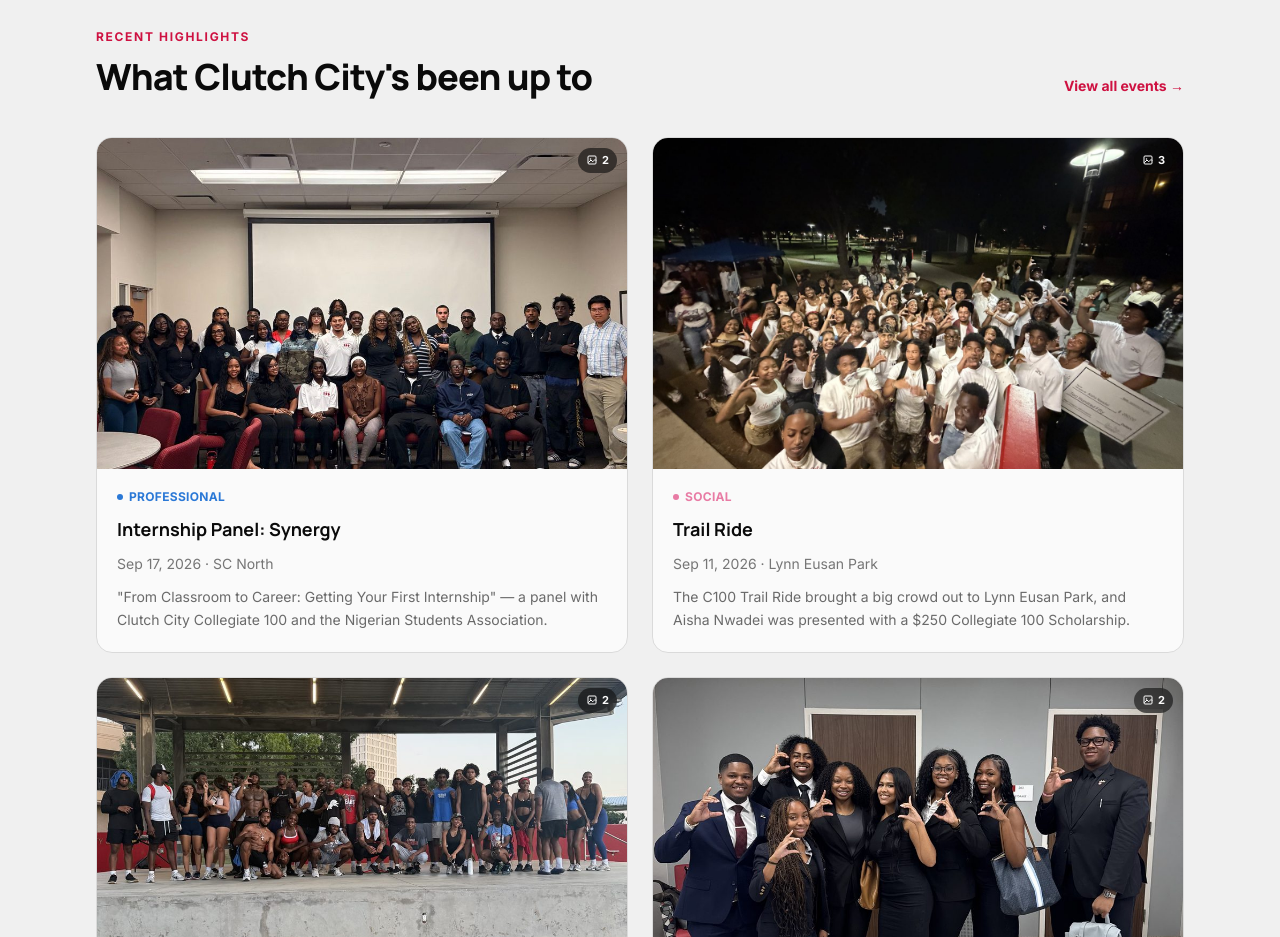
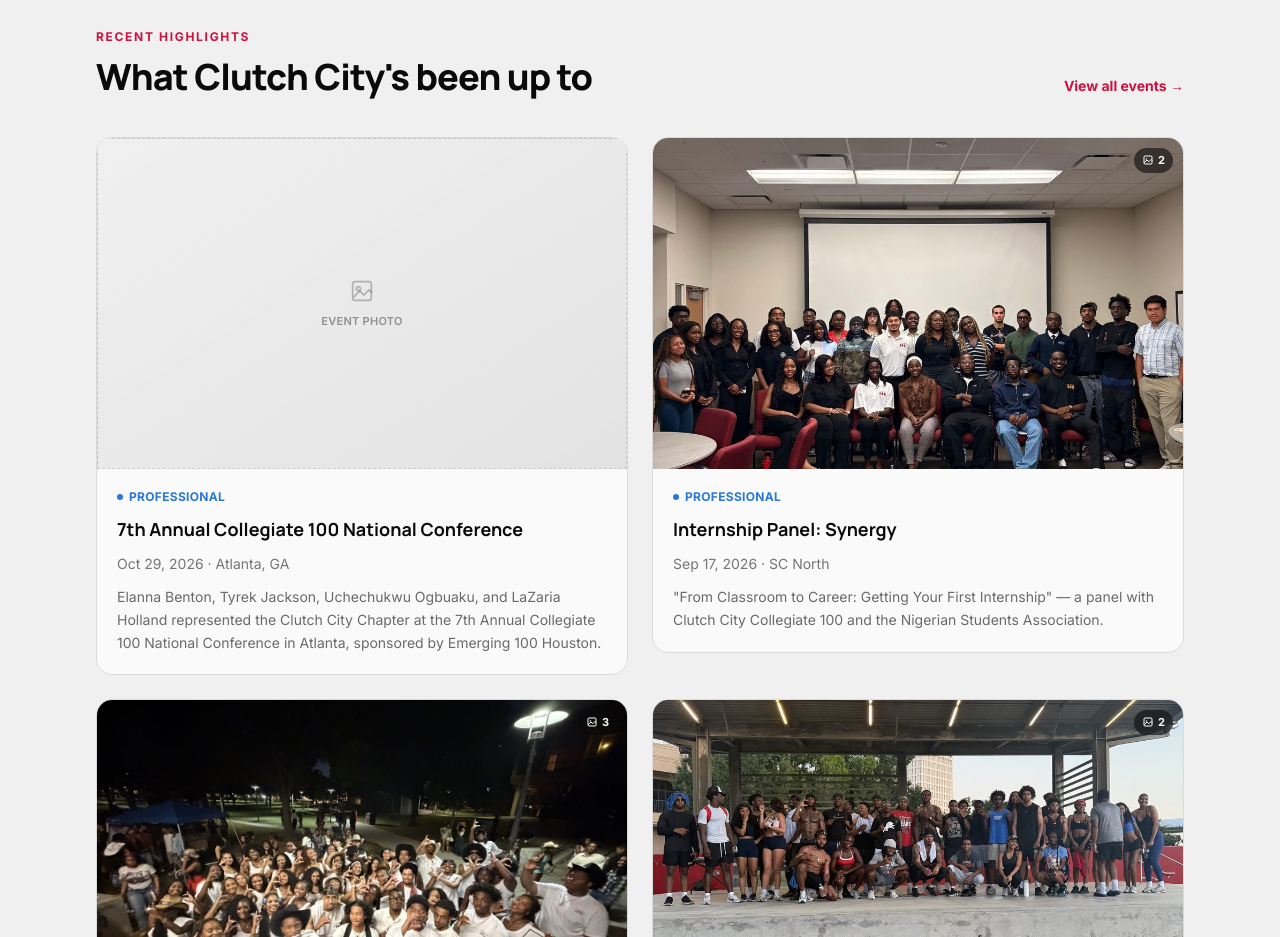
Before and after one commit to Thenathanb/UH-C100, a React (Vite) app: page / in a window 1280 px wide. Shown: the part 2360-3297 px from the top of the page. Built offline with nearby package versions, Linux system fonts and the light colour scheme.

Commit message:
Add 7th Annual C100 National Conference recap

```diff
--- a/src/data/events.js
+++ b/src/data/events.js
@@ -6,6 +6,23 @@
 
 export const events = [
   // --- Past events (real recaps) ---
+  {
+    id: "c100-national-conference-atlanta-2026",
+    title: "7th Annual Collegiate 100 National Conference",
+    date: "2026-10-29",
+    time: "Oct 29 - Nov 1",
+    location: "Atlanta, GA",
+    category: "professional",
+    status: "past",
+    summary:
+      "Elanna Benton, Tyrek Jackson, Uchechukwu Ogbuaku, and LaZaria Holland represented the Clutch City Chapter at the 7th Annual Collegiate 100 National Conference in Atlanta, sponsored by Emerging 100 Houston.",
+    body: [
+      "From October 29 to November 1, Collegiate 100 at University of Houston traveled to Atlanta, Georgia for the 7th Annual Collegiate 100 National Conference, joining chapters from across Texas and the country.",
+      "Elanna Benton, Tyrek Jackson, Uchechukwu Ogbuaku, and LaZaria Holland represented our chapter in sessions on leadership development, entrepreneurship, economic empowerment, mental wellness, and career readiness.",
+      "Our members came home with sharper leadership skills, a bigger mentorship network, new connections with other chapters, and fresh ideas for community engagement. We plan to put those lessons to work in our initiatives here at the University of Houston.",
+      "Thank you to Emerging 100 Houston for sponsoring our attendance. What They See Is What They'll Be.",
+    ],
+  },
   {
     id: "e100-leadership-class-2026-08-29",
     title: "Emerging 100 Leadership Class",
```
